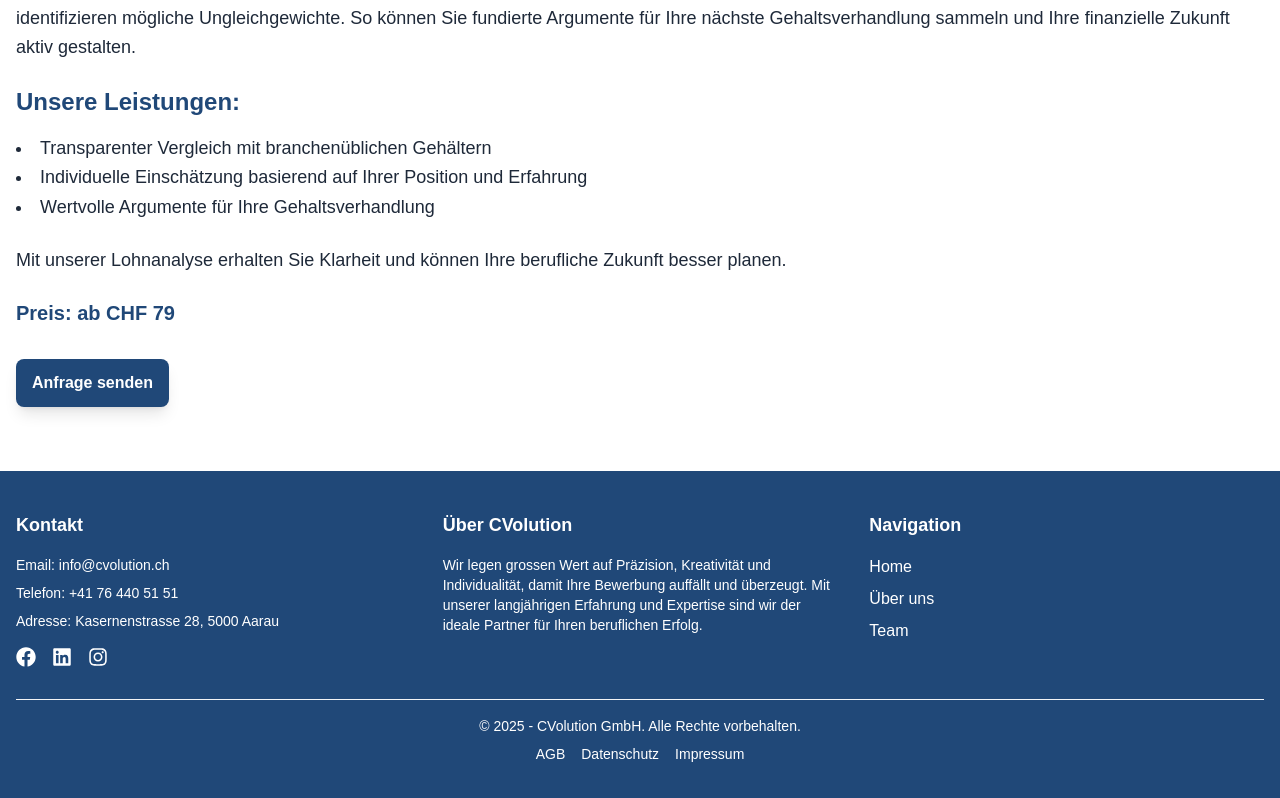
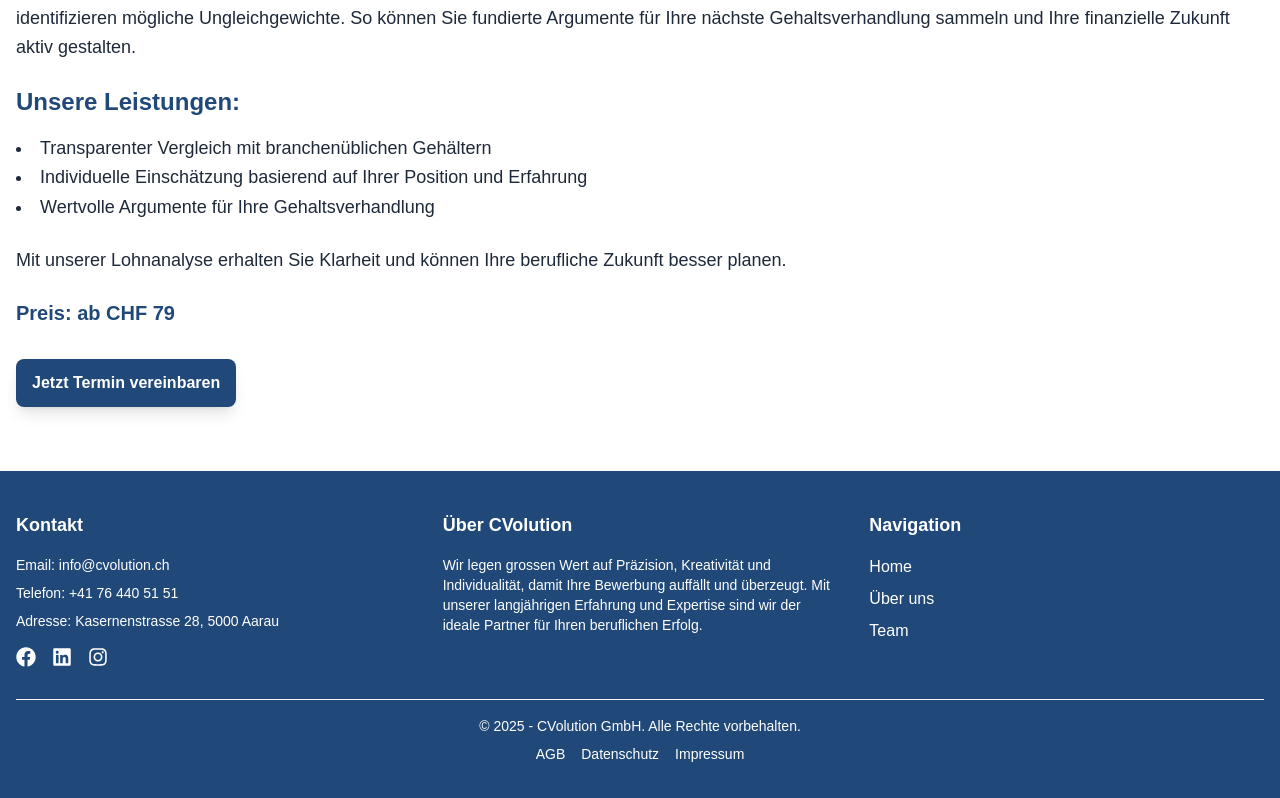
Before and after one commit to LE-NOIR-Web-Entwicklung/CVolutionNextJs, a Next.js app in the folder cvolution/: page /service-salary in a window 1280 px wide. Shown: the part 565-1363 px from the top of the page. Built offline with nearby package versions, Linux system fonts and the light colour scheme.

Commit message:
update calendly

```diff
--- a/cvolution/src/app/service-salary/page.tsx
+++ b/cvolution/src/app/service-salary/page.tsx
@@ -46,10 +46,12 @@ export default function ServiceSalary() {
               Preis: ab CHF 79
             </p>
             <a
-              href="/contact?subject=Lohnanalyse"
-              className="inline-block px-4 py-3 mt-4 text-white font-bold bg-[#204878] rounded-lg shadow-lg hover:bg-[#1a3a66] transform hover:scale-105 transition duration-300"
-            >
-              Anfrage senden
+                href="https://calendly.com/armend-cvolution/kennenlern-gesprach"
+                target="_blank"
+                rel="noopener noreferrer"
+                className="inline-block px-4 py-3 mt-4 text-white font-bold bg-[#204878] rounded-lg shadow-lg hover:bg-[#1a3a66] transform hover:scale-105 transition duration-300"
+                >
+                    Jetzt Termin vereinbaren
             </a>
           </div>
         </div>
```
